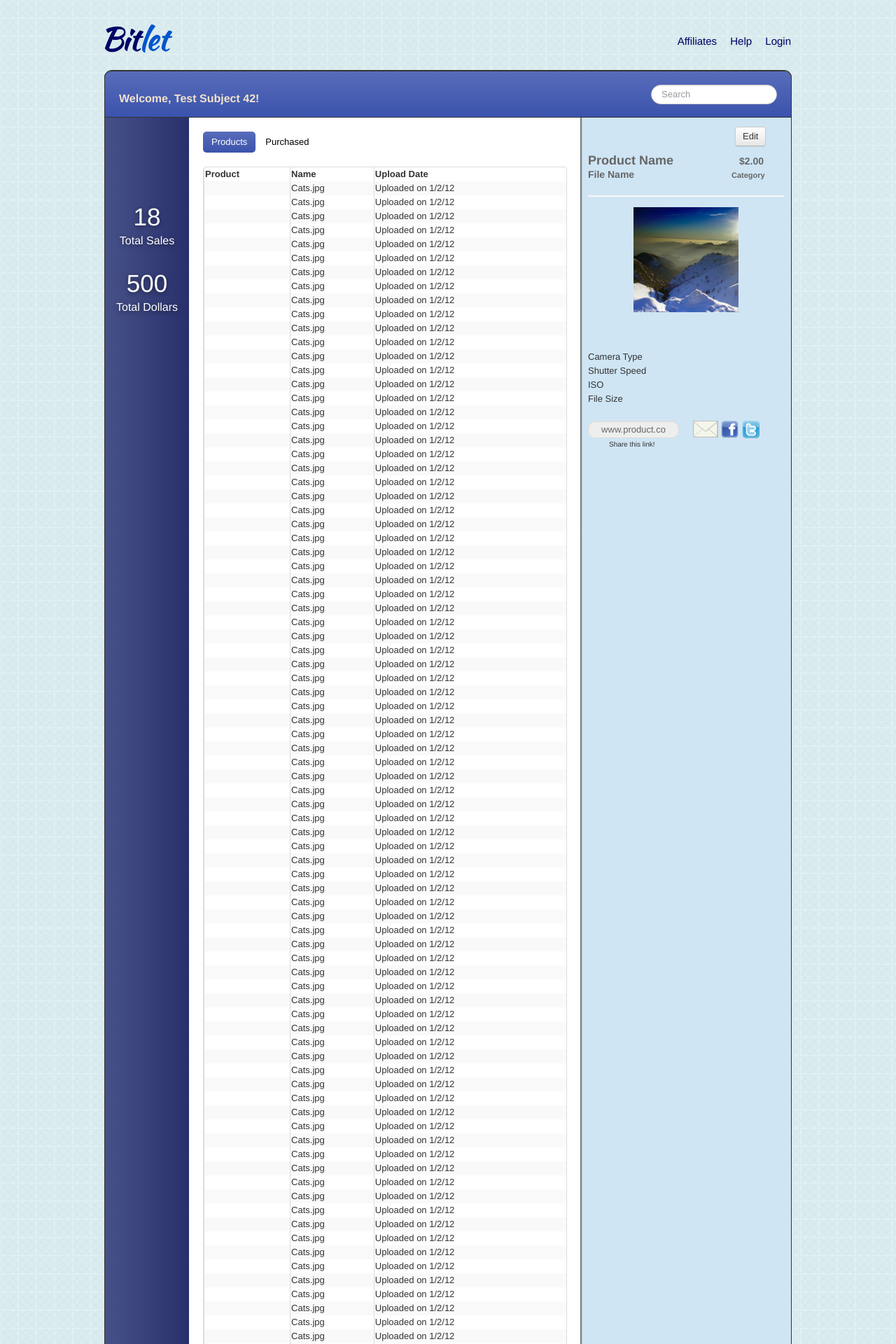
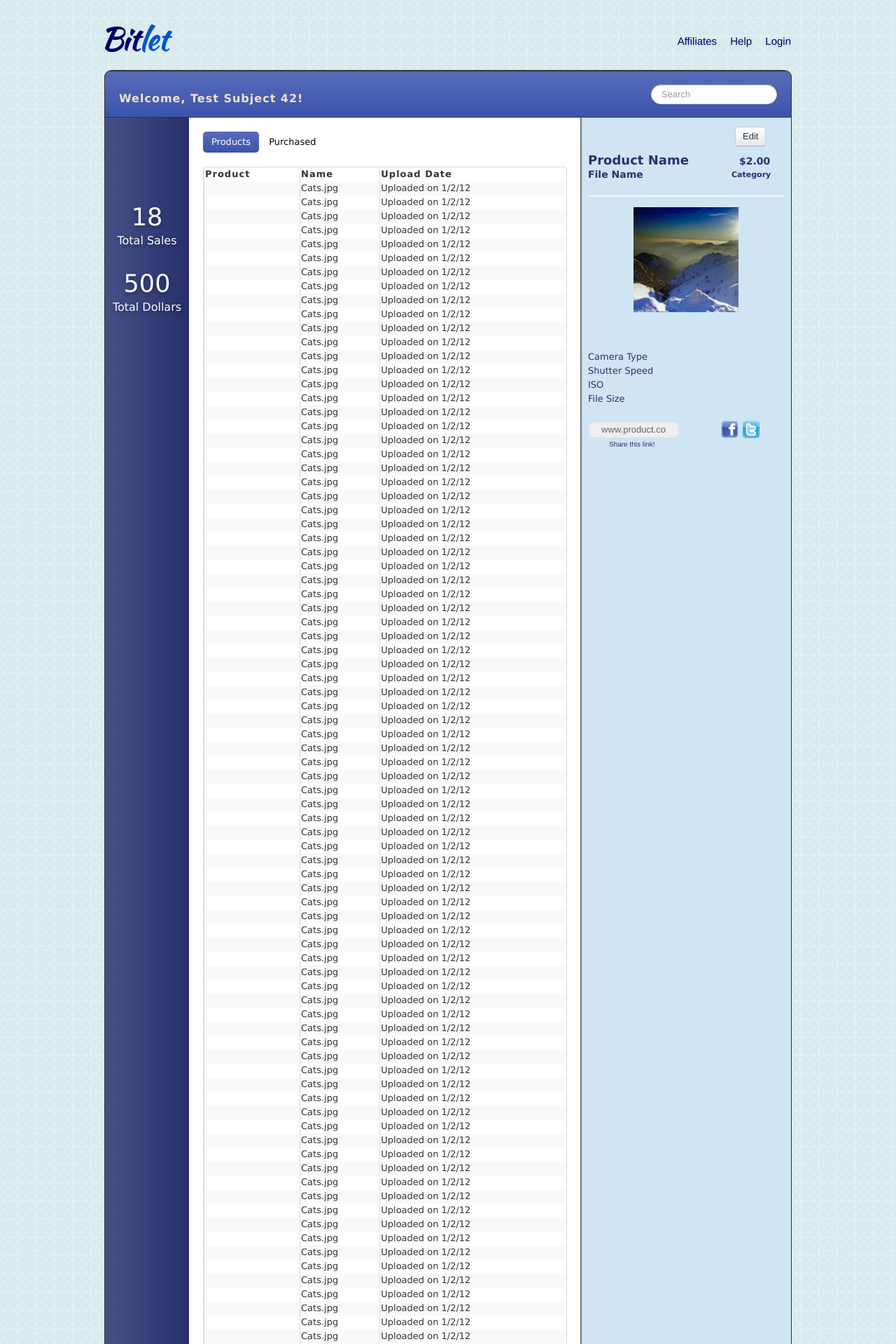
Before and after one commit to repat/Bitlet, a PHP site: page /admin in a window 1280 px wide. Shown: the top 1920 px of the page at 70% size. Run offline with PHP 8.4, Linux system fonts and the light colour scheme.

Commit message:
color changes

```diff
--- a/view/admin/index.php
+++ b/view/admin/index.php
@@ -68,7 +68,7 @@
 						</table>
 					</div>
 					<div class="tab-pane" id="tab2">
-					  <p>Purchased</p>
+					  <p>...</p>
 					</div>
 				  </div>
 				</div>
@@ -101,7 +101,6 @@
 					<div id="
 					<a href="http://twitter.com"> <img src="/img/twitter.png" id="twitter"/> </a>
 					<a href="http://facebook.com"> <img src="/img/Facebook.png" id="facebook"/> </a>
-					<img src="/img/envelope.png" id="envelope"/>
 					<div>
 						<input id="productURL" type="text" readonly="readonly" name="FirstName" value="www.product.co" onclick=this.select() />
 					</div>
--- a/view/admin/style.css
+++ b/view/admin/style.css
@@ -13,6 +13,7 @@
 	-webkit-border-radius: 10px;
 	border-radius: 10px;
 	overflow:hide;
+	font-family: "Lucida Grande",Helvetica,Arial,Verdana,sans-serif;
 }
 
 
@@ -25,6 +26,7 @@
 	height:65px;
 	z-index:100;
 	border: 1px solid #333;
+	letter-spacing:1px;
 
 	background: #586CB9; /* for non-css3 browsers */
 	filter: progid:DXImageTransform.Microsoft.gradient(startColorstr='#586CB9', endColorstr='#3B53AD'); /* for IE */
@@ -132,14 +134,7 @@
 	z-index: 20;
 	width:300px;
 	float: right;
-	/*background:#CFE5F4;
-	o-border-top-right-radius: 10px;
-	-moz-border-radius-topright: 10px;
-	-webkit-border-top-right-radius: 10px;
-	o-border-bottom-right-radius: 10px;
-	-moz-border-radius-bottomright: 10px;
-	-webkit-border-bottom-right-radius: 10px;*/
-
+	color:#2A326D
 }
 
 .sticky {
@@ -202,15 +197,6 @@
 	left:200px;
 	height:25px;
 	width:25px;
-}
-
-#envelope {
-	position:absolute;
-	top:500px;
-	left:160px;
-	height:22px;
-	width:34px;
-	border:1px solid silver;
 }
 
 .rightSideDiv textarea {
@@ -282,7 +268,6 @@
 	position: absolute;
 	top: 110px;
 	left: 10px;
-	color:#666;
 }
 
 #productURL {
@@ -313,21 +298,22 @@
 	position:absolute;
 	top: 135px;
 	left: 10px;
-	color:#666;
+}
+
+th {
+letter-spacing:1px;
 }
 
 #Category {
 	position: absolute;
 	top:140px;
 	left:215px;
-	color:#666;
 }
 
 #Price {
 	position: absolute;
 	top:116px;
 	left:226px;
-	color:#666;
 }
 
 #rightDivhr {
```
Lines whose indentation alone changed are shown as unchanged.
